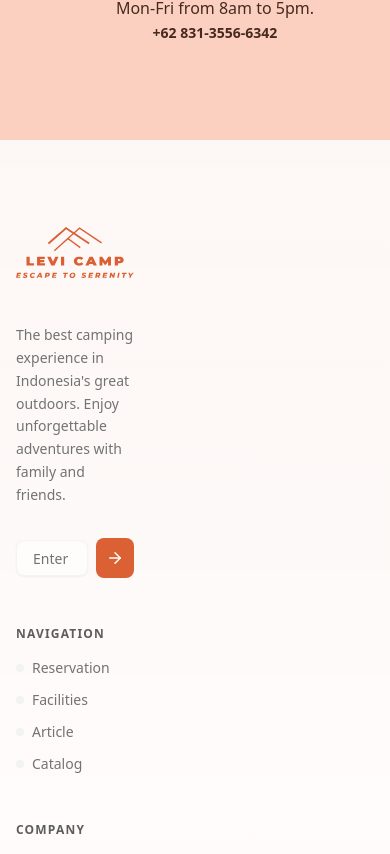
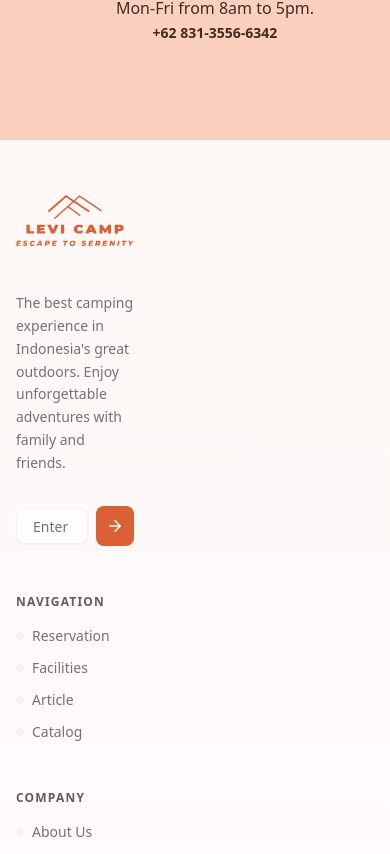
Before and after one commit to heulaulab-dev/levicamp-frontend, a Next.js app: page / in a window 390 px wide. Shown: the part 5190-6044 px from the top of the page. Built offline with nearby package versions, Linux system fonts and the light colour scheme; no server answers.

Commit message:
fix(mobile): reduce footer padding on small screens

```diff
--- a/src/components/common/footer.tsx
+++ b/src/components/common/footer.tsx
@@ -92,7 +92,7 @@ export default function Footer({ onSubscribe }: FooterProps) {
 			/>
 
 			<div className='max-w-7xl mx-auto px-4 sm:px-8 relative z-10'>
-				<div className='grid grid-cols-1 md:grid-cols-12 gap-12 md:gap-8 py-16'>
+				<div className='grid grid-cols-1 md:grid-cols-12 gap-12 md:gap-8 py-8 sm:py-12 md:py-16'>
 					{/* Brand Column */}
 					<div className='col-span-1 md:col-span-5 flex flex-col gap-6'>
 						<div className='flex items-center gap-3'>
```
